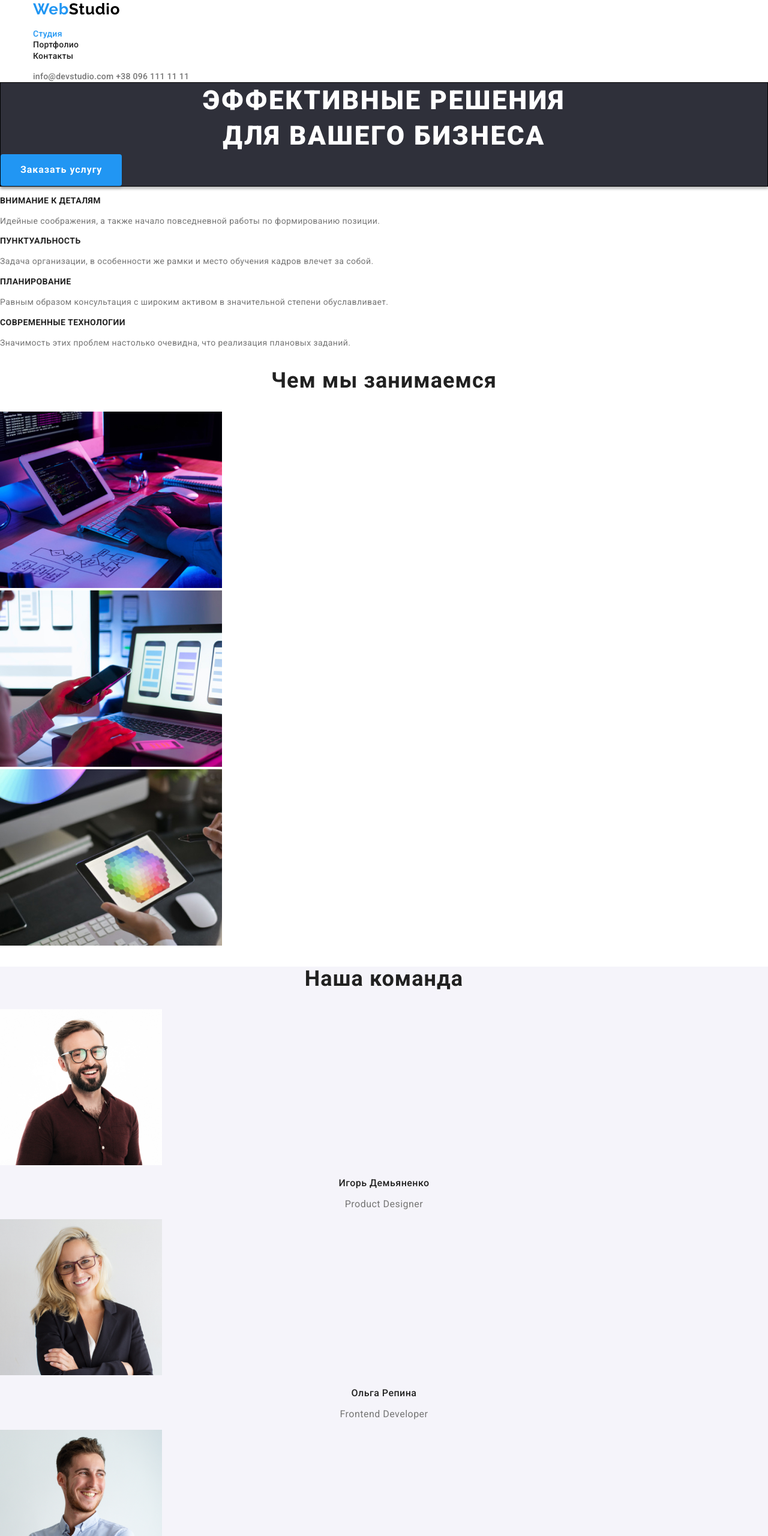
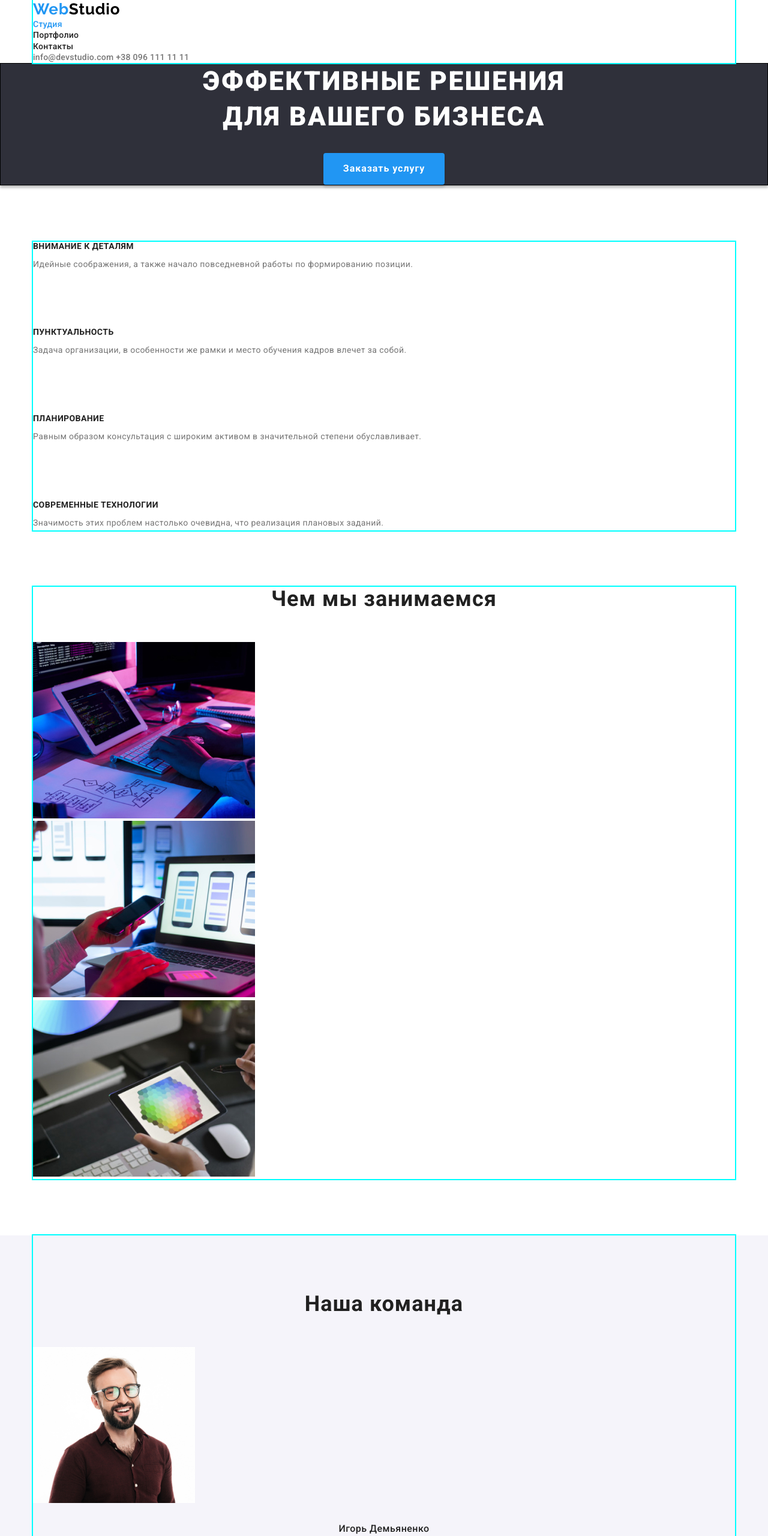
Before and after one commit to Zhdanov-Eugene/goit-markup-hw-03, a plain HTML site: page index.html in a window 1280 px wide. Shown: the top 2560 px of the page at 60% size. Drawn offline with nearby package versions, Linux system fonts and the light colour scheme.

Commit message:
adds indents to the top and bottom in index

```diff
--- a/css/style.css
+++ b/css/style.css
@@ -10,11 +10,23 @@
   --bg-hero-footer-color: #2f303a;
 }
 
+html {
+  box-sizing: border-box;
+}
+
+/* *,
+*::before,
+*::after {
+  box-sizing: inherit;
+} */
+
 body {
   background-color: var(--body-color);
   color: var(--primary-text-color);
   font-family: 'Roboto', sans-serif;
+  margin: 0;
 }
+
 a {
   text-decoration: none;
   color: inherit;
@@ -24,16 +36,17 @@ address {
   font-style: normal;
 }
 
-ul {
+.list {
   list-style-type: none;
   padding: 0px;
+  margin: 0px;
 }
 
 .container {
   margin-left: auto;
   margin-right: auto;
   width: 1170px;
-  /* outline: 2px solid aqua; */
+  outline: 2px solid aqua;
 }
 
 /* page-header */
@@ -105,17 +118,18 @@ ul {
   border: 1px solid #000000;
   box-sizing: border-box;
   box-shadow: 0px 4px 4px rgba(0, 0, 0, 0.25);
+  text-align: center;
 }
 
 .hero-title {
   margin-top: 0%;
   margin-bottom: 0%;
+
   color: var(--body-color);
   font-weight: 900;
   font-size: 44px;
   line-height: 1.36;
 
-  text-align: center;
   letter-spacing: 0.06em;
   text-transform: uppercase;
 }
@@ -123,11 +137,14 @@ ul {
 /* Button */
 .button-primary {
   min-width: 200px;
-  /* height: 50px; */
+  /* min-height: 50px; */
+  margin-top: 30px;
+
   background-color: var(--accent-color);
   box-shadow: 0px 4px 4px rgba(0, 0, 0, 0.15);
   border-radius: 4px;
   color: var(--body-color);
+
   font-weight: 700;
   font-size: 16px;
   line-height: 1.9;
@@ -135,6 +152,7 @@ ul {
   align-items: center;
   text-align: center;
   letter-spacing: 0.06em;
+
   border: 1px solid transparent;
   border-radius: 4px;
   padding: 10px 32px;
@@ -149,6 +167,11 @@ ul {
 }
 
 /* Section */
+.section {
+  padding-top: 0px;
+  padding-bottom: 0px;
+}
+
 .section-title {
   color: var(--title-text-color);
   font-weight: 700;
@@ -156,10 +179,20 @@ ul {
   line-height: 1.16;
   text-align: center;
   letter-spacing: 0.03em;
+
+  margin-top: 94px;
+  margin-bottom: 50px;
+}
+
+.section-team {
+  background-color: var(--team-back-color);
 }
 
 /* features */
 .feature-list .title {
+  margin-top: 94px;
+  margin-bottom: 0px;
+
   color: var(--title-text-color);
   font-weight: 700;
   font-size: 14px;
@@ -169,6 +202,9 @@ ul {
 }
 
 .feature-list .paragraph {
+  margin-top: 10px;
+  margin-bottom: 0px;
+
   font-weight: 400;
   font-size: 14px;
   line-height: 1.71;
@@ -176,8 +212,12 @@ ul {
 }
 
 /* our team */
-.section-team {
-  background-color: var(--team-back-color);
+.section-team .team {
+  padding-bottom: 94px;
+}
+
+.caption {
+  padding-top: 94px;
 }
 
 .section-team .name {
@@ -187,6 +227,9 @@ ul {
   line-height: 1.18;
   text-align: center;
   letter-spacing: 0.03em;
+
+  margin-top: 30px;
+  margin-bottom: 0px;
 }
 
 .section-team .profession {
@@ -195,14 +238,30 @@ ul {
   line-height: 1.18;
   text-align: center;
   letter-spacing: 0.03em;
+
+  margin-top: 10px;
+  margin-bottom: 0px;
 }
 
 /* footer */
 .footer {
+  margin-top: 0px;
+  margin-bottom: 0px;
+
   background-color: var(--bg-hero-footer-color);
   border: 1px solid #000000;
   box-sizing: border-box;
   box-shadow: 0px 4px 4px rgba(0, 0, 0, 0.25);
+}
+
+.footer .list {
+  margin-top: 20px;
+  margin-bottom: 60px;
+}
+
+.nav-footer {
+  padding-top: 60px;
+  padding-bottom: 0px;
 }
 
 .adds-webstudio {
@@ -232,6 +291,8 @@ ul {
   line-height: 1.19;
   text-decoration: none;
   letter-spacing: 0.03em;
+
+  margin-top: 60px;
 }
 
 .web-footer {
--- a/index.html
+++ b/index.html
@@ -24,7 +24,7 @@
             <span class="web">Web</span><span class="studio">Studio</span>
           </a>
 
-          <ul class="site-nav">
+          <ul class="site-nav list">
             <li><a class="link current" href="./index.html">Студия</a></li>
             <li><a class="link" href="./portfolio.html">Портфолио</a></li>
             <li><a class="link" href="">Контакты</a></li>
@@ -45,7 +45,7 @@
     <!--основной контейнер-->
     <main>
       <!--основной заголовок сайта, кнопка/ HERO-->
-      <section class="hero">
+      <section class="section hero">
         <h1 class="hero-title">
           Эффективные решения <br />
           для вашего бизнеса
@@ -56,7 +56,8 @@
       <!--особенности-features-->
       <section class="section">
         <!-- <h2>Особенности</h2> -->
-        <ul class="feature-list">
+        <div class="container">
+          <ul class="feature-list list">
             <li>
               <h3 class="title">Внимание к деталям</h3>
               <p class="paragraph">
@@ -68,8 +69,8 @@
             <li>
               <h3 class="title">Пунктуальность</h3>
               <p class="paragraph">
-              Задача организации, в особенности же рамки и место обучения кадров
-              влечет за собой.
+                Задача организации, в особенности же рамки и место обучения
+                кадров влечет за собой.
               </p>
             </li>
 
@@ -89,12 +90,14 @@
               </p>
             </li>
           </ul>
+        </div>
       </section>
 
       <!--чем ми занимаемся + картинки-->
       <section class="section">
+        <div class="container">
           <h2 class="section-title">Чем мы занимаемся</h2>
-        <ul>
+          <ul class="list">
             <li>
               <img
                 src="./images/img-1.jpg"
@@ -122,12 +125,14 @@
               />
             </li>
           </ul>
+        </div>
       </section>
 
       <!--наша команда-->
-      <section class="section-team">
-        <h2 class="section-title">Наша команда</h2>
-        <ul>
+      <section class="section section-team">
+        <div class="container">
+          <h2 class="section-title caption">Наша команда</h2>
+          <ul class="list team">
             <li>
               <img
                 src="./images/ИгорьДемьяненко.jpg"
@@ -172,17 +177,22 @@
               <p class="profession">UI Designer</p>
             </li>
           </ul>
+        </div>
       </section>
     </main>
 
     <!--подвал или footer-->
     <footer class="footer">
+      <div class="container">
+        <nav class="nav-footer">
           <a class="logo-footer" href="./index.html">
             <span class="web-footer">Web</span
             ><span class="studio-footer">Studio</span>
           </a>
+        </nav>
+
         <address>
-        <ul>
+          <ul class="list">
             <li class="adds-webstudio">г. Киев, пр-т Леси Украинки, 26</li>
 
             <li>
@@ -198,6 +208,7 @@
             </li>
           </ul>
         </address>
+      </div>
     </footer>
   </body>
 </html>
```
Also changed, not shown: portfolio.html (+2 -2 lines). Lines whose indentation alone changed are shown as unchanged.
